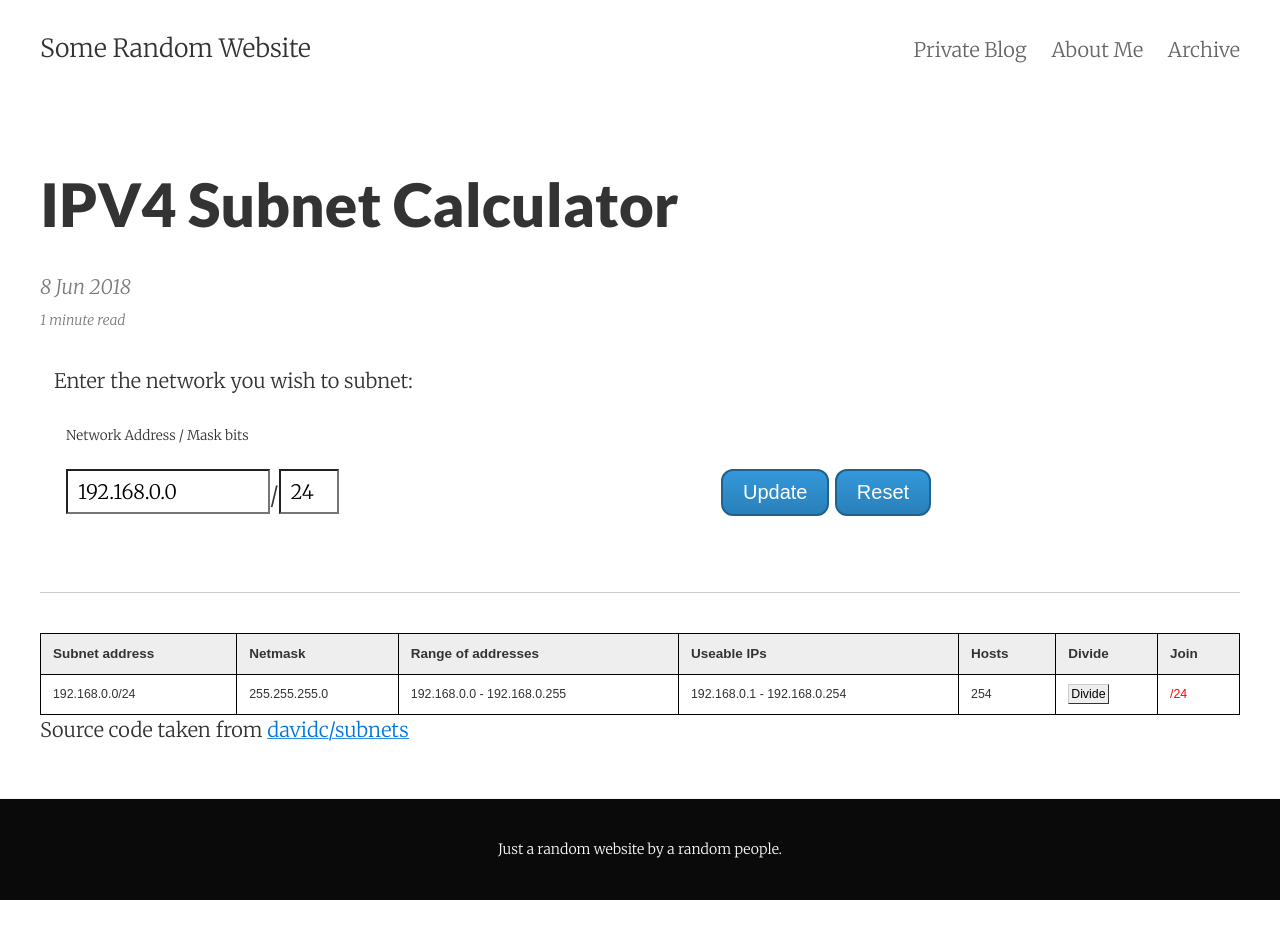
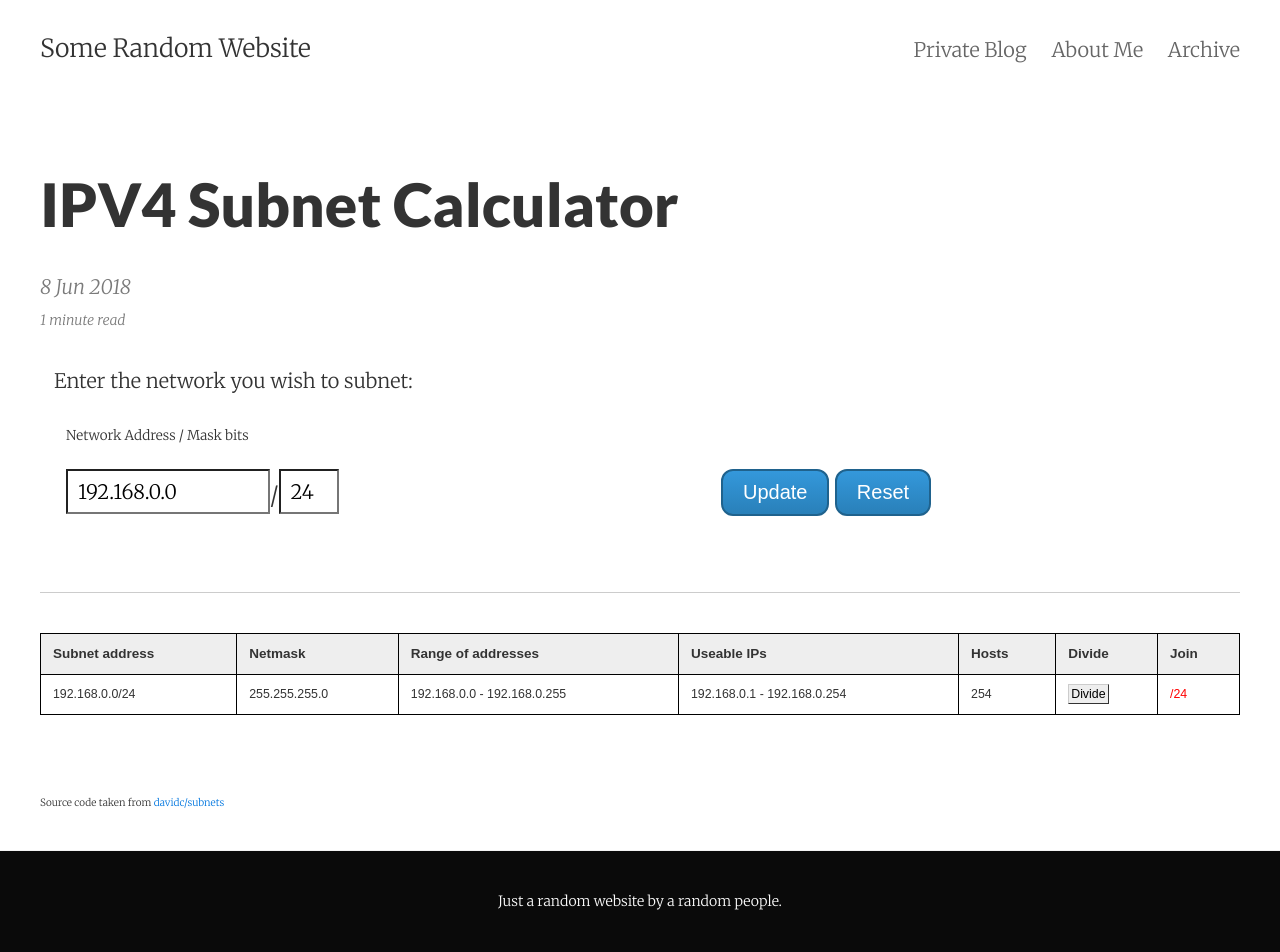
Before and after one commit to wwahyudi/wwahyudi.github.io, a Jekyll site: the page built from _posts/2018-06-08-ipv4-subnet-calculator.md, in a window 1280 px wide. Built offline with Jekyll 4.4.1, drawn with Linux system fonts in a browser that asks for light colours; comment, search, counter and statistics services are not loaded; before the commit the page ends 900 px from its top, so only the background shows below that.

Commit message:
Fix external source font styling

```diff
--- a/_posts/2018-06-08-ipv4-subnet-calculator.md
+++ b/_posts/2018-06-08-ipv4-subnet-calculator.md
@@ -527,6 +527,9 @@
   background-color: #cccccc;
 }
 
+.source {
+  font-size: 0.5em;
+}
 </style>
 
 <table class="noborder">
@@ -587,4 +590,6 @@
   </tbody>
 </table>
 
-<p>Source code taken from <a href="https://github.com/davidc/subnets" target="_blank">davidc/subnets</a></p>
+<br>
+<br>
+<p class="source">Source code taken from <a href="https://github.com/davidc/subnets" target="_blank">davidc/subnets</a></p>
```
